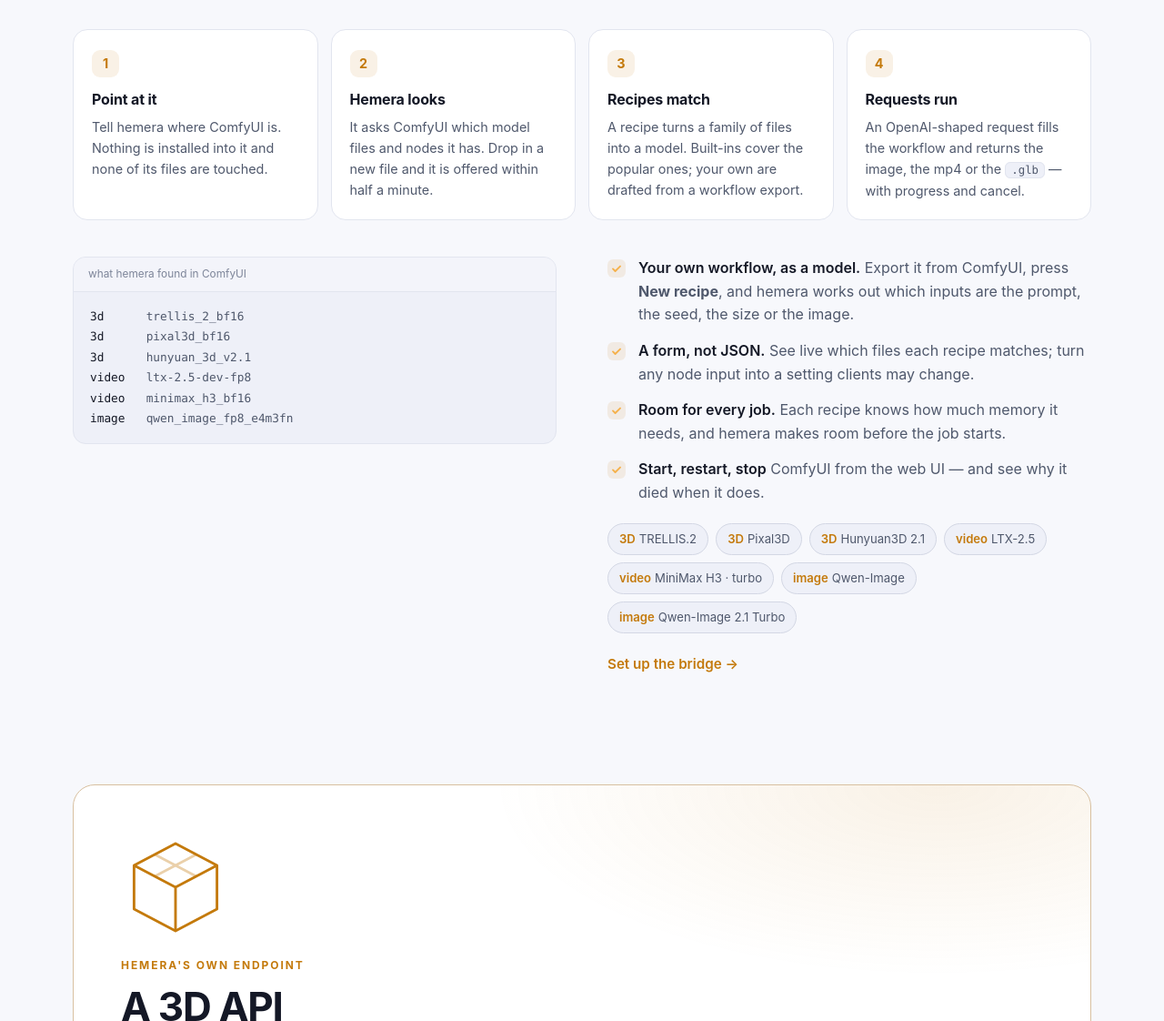
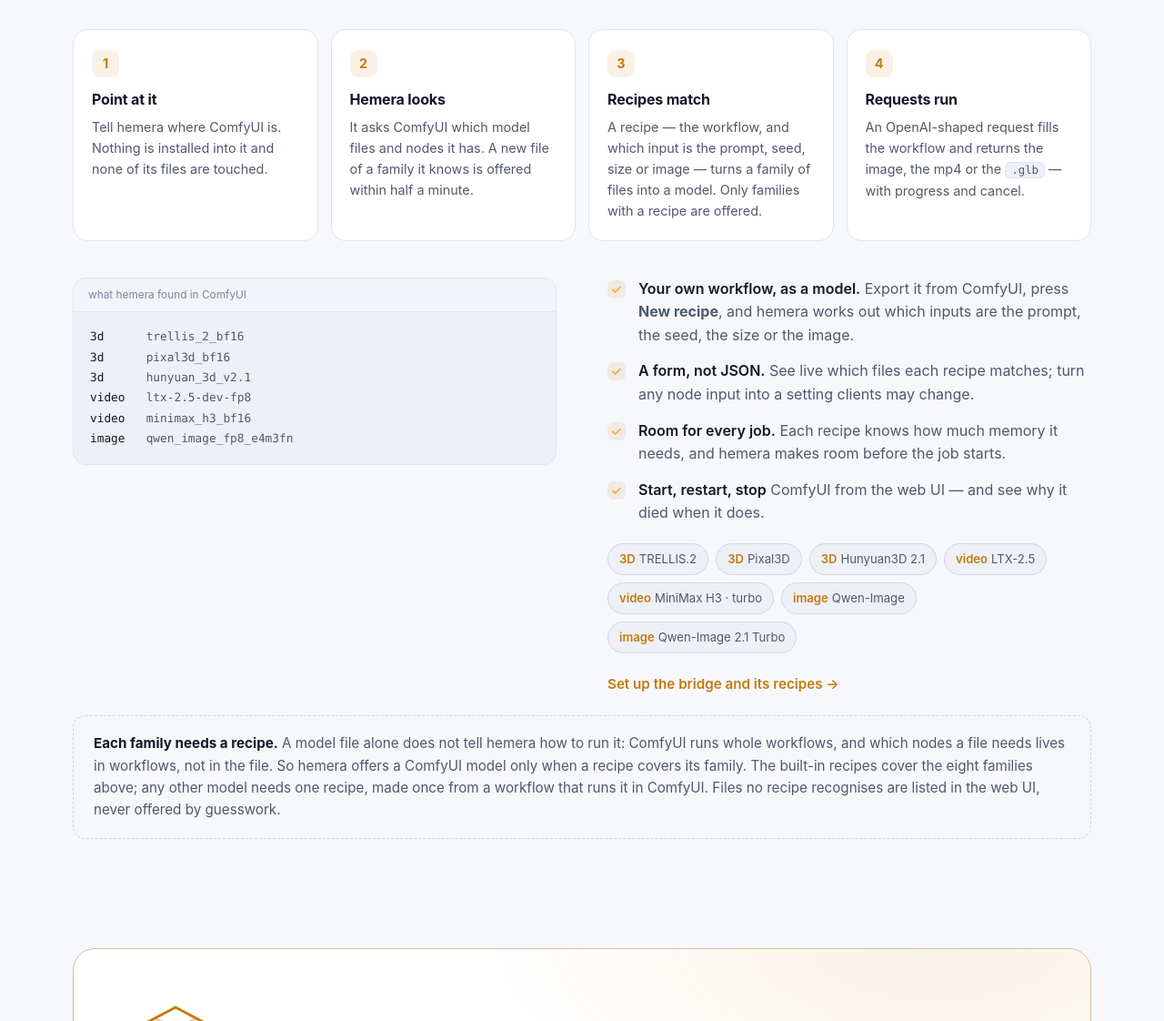
Before and after one commit to peprasetya/hemera, a plain HTML site: page site/index.html in a window 1280 px wide. Shown: the part 4880-6002 px from the top of the page at 91% size. Drawn offline with Linux system fonts and the light colour scheme.

Commit message:
Say plainly that a ComfyUI model needs a recipe for its family
The site and README read as if hemera understood whatever model was put
into ComfyUI. It does not: ComfyUI runs whole workflows, a model file does
not say which nodes it needs, and hemera offers a model only when a recipe
covers its family. The built-ins cover eight families; any other model
needs a recipe made once from a workflow that runs it.

Co-Authored-By: Claude Opus 5.5 <noreply@anthropic.com>

```diff
--- a/site/index.html
+++ b/site/index.html
@@ -269,8 +269,8 @@
       </div>
       <div class="steps">
         <div class="step reveal"><h3>Point at it</h3><p>Tell hemera where ComfyUI is. Nothing is installed into it and none of its files are touched.</p></div>
-        <div class="step reveal"><h3>Hemera looks</h3><p>It asks ComfyUI which model files and nodes it has. Drop in a new file and it is offered within half a minute.</p></div>
-        <div class="step reveal"><h3>Recipes match</h3><p>A recipe turns a family of files into a model. Built-ins cover the popular ones; your own are drafted from a workflow export.</p></div>
+        <div class="step reveal"><h3>Hemera looks</h3><p>It asks ComfyUI which model files and nodes it has. A new file of a family it knows is offered within half a minute.</p></div>
+        <div class="step reveal"><h3>Recipes match</h3><p>A recipe — the workflow, and which input is the prompt, seed, size or image — turns a family of files into a model. Only families with a recipe are offered.</p></div>
         <div class="step reveal"><h3>Requests run</h3><p>An OpenAI-shaped request fills the workflow and returns the image, the mp4 or the <code>.glb</code> — with progress and cancel.</p></div>
       </div>
       <div class="split" style="align-items:start">
@@ -295,8 +295,11 @@
             <span class="chip"><b>video</b>LTX-2.5</span><span class="chip"><b>video</b>MiniMax H3 · turbo</span>
             <span class="chip"><b>image</b>Qwen-Image</span><span class="chip"><b>image</b>Qwen-Image 2.1 Turbo</span>
           </div>
-          <a class="more" href="docs/#comfyui">Set up the bridge →</a>
+          <a class="more" href="docs/#recipes">Set up the bridge and its recipes →</a>
         </div>
+      </div>
+      <div class="honest reveal">
+        <b>Each family needs a recipe.</b> A model file alone does not tell hemera how to run it: ComfyUI runs whole workflows, and which nodes a file needs lives in workflows, not in the file. So hemera offers a ComfyUI model only when a recipe covers its family. The built-in recipes cover the eight families above; any other model needs one recipe, made once from a workflow that runs it in ComfyUI. Files no recipe recognises are listed in the web UI, never offered by guesswork.
       </div>
     </div>
   </section>
```
Also changed, not shown: site/docs/index.html (+2 -0 lines), 1 other file.
